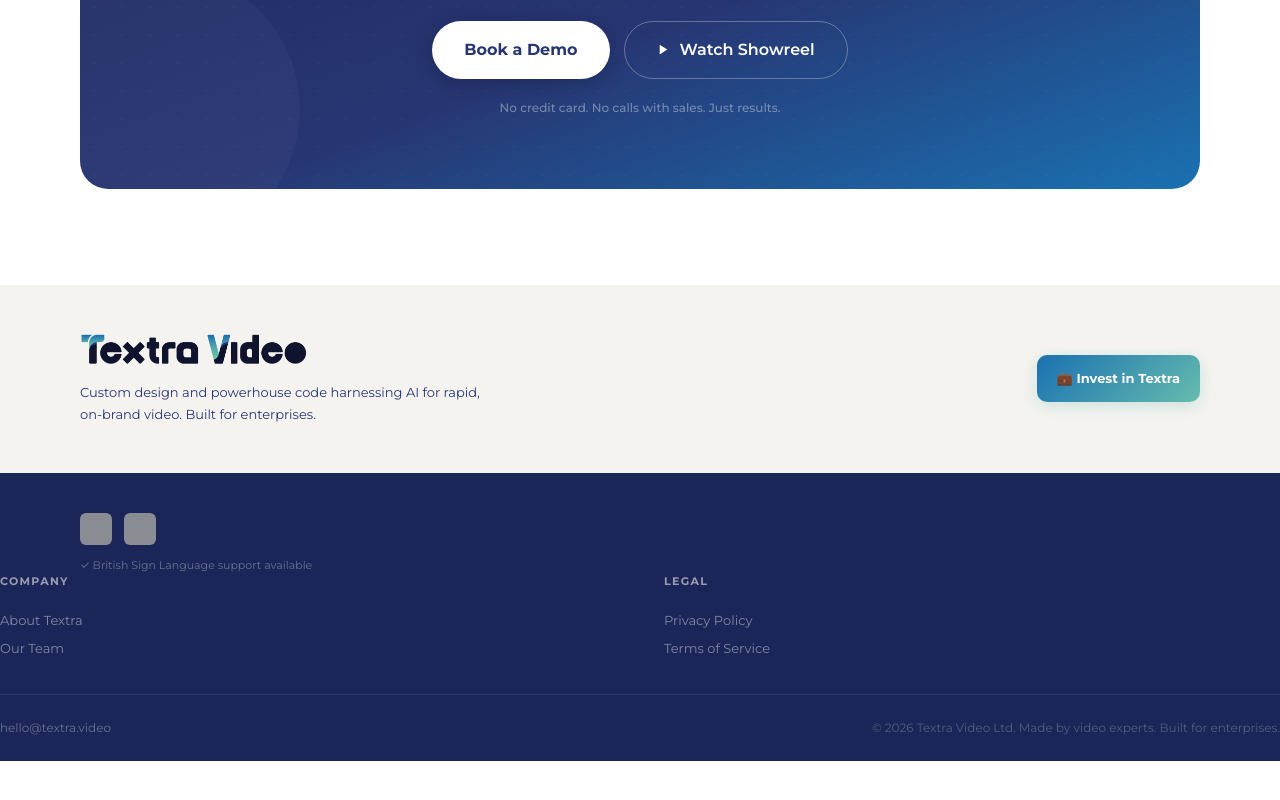
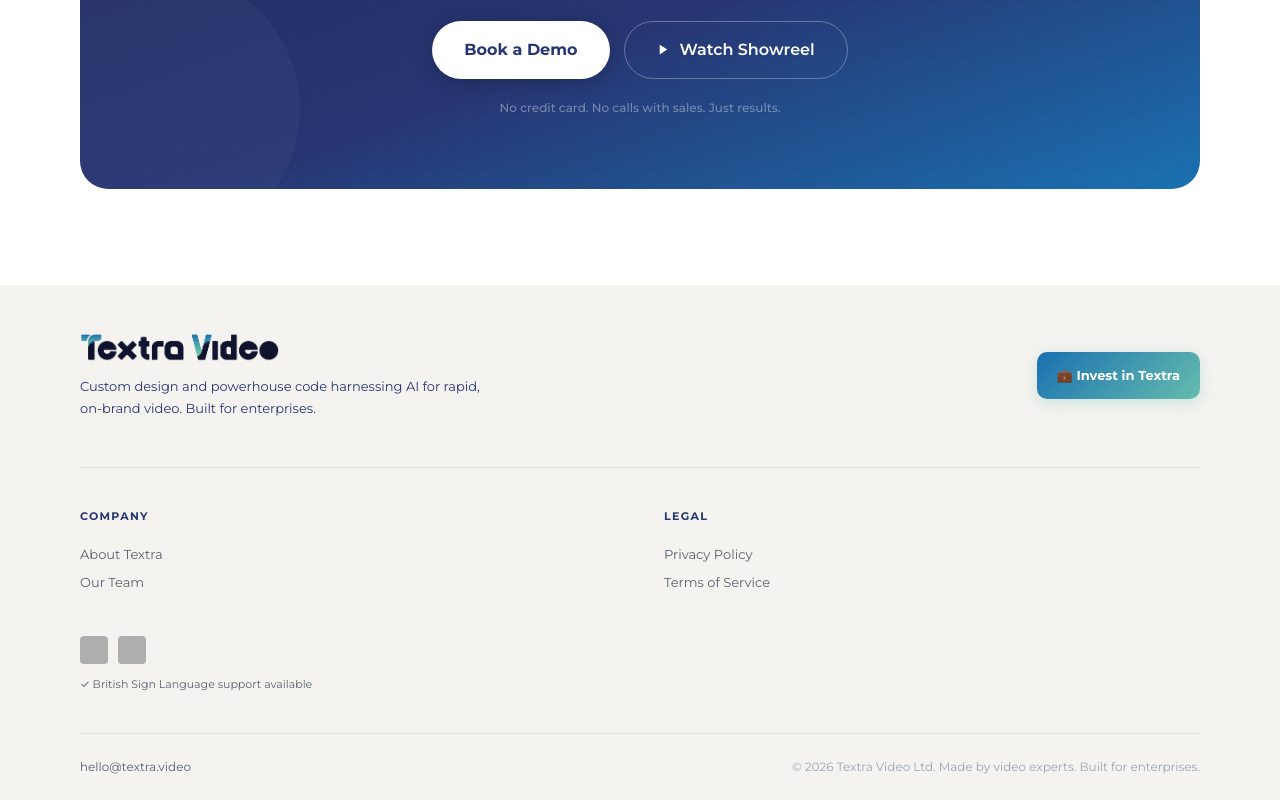
Before and after one commit to rajvalley-textra/textra-video, a Next.js app: page / in a window 1280 px wide. Shown: the part 6607-7407 px from the top of the page. Before the commit the page ends 7368 px from the top, so only its background shows below. Built offline with nearby package versions, Linux system fonts and the light colour scheme; grey boxes are pictures that could not be loaded.

Commit message:
Fix footer: make entirely bone white with black text, smaller logos and icons

```diff
--- a/components/FooterSection.tsx
+++ b/components/FooterSection.tsx
@@ -17,16 +17,16 @@
     },
   ];
 
-  const linkStyle = { fontSize: 13, color: 'rgba(255,255,255,0.45)', textDecoration: 'none' as const, lineHeight: '28px', display: 'block' as const, transition: 'color 150ms', fontWeight: 400 };
+  const linkStyle = { fontSize: 13, color: '#576170', textDecoration: 'none' as const, lineHeight: '28px', display: 'block' as const, transition: 'color 150ms', fontWeight: 400 };
 
   return (
-    <footer id="about">
-      {/* Bone white section with logo, description, and invest button */}
-      <div style={{ background: '#f5f3f0', padding: '48px 40px' }}>
-        <div style={{ ...WRAP, display: 'flex', justifyContent: 'space-between', alignItems: 'center', gap: 48, flexWrap: 'wrap' }}>
+    <footer id="about" style={{ background: '#f5f3f0' }}>
+      <div style={{ ...WRAP, paddingTop: 48, paddingBottom: 0 }}>
+        {/* Top row: logo, description, invest button */}
+        <div style={{ display: 'flex', justifyContent: 'space-between', alignItems: 'center', gap: 48, marginBottom: 48, flexWrap: 'wrap' }}>
           {/* Logo & Description */}
           <div style={{ maxWidth: 400 }}>
-            <div style={{ display: 'flex', alignItems: 'center', gap: 0, marginBottom: 16, height: 32 }}>
+            <div style={{ display: 'flex', alignItems: 'center', gap: 0, marginBottom: 14, height: 28 }}>
               <img src="/assets/logos/Textra video logo_1.png" alt="Textra Video" style={{ height: '100%', width: 'auto', objectFit: 'contain' }} />
             </div>
             <p style={{ fontSize: 13, color: '#273572', lineHeight: 1.7, margin: 0 }}>
@@ -47,48 +47,22 @@
             </a>
           </div>
         </div>
-      </div>
 
-      {/* Dark footer section */}
-      <div style={{ background: '#1b2558', paddingTop: 40, paddingBottom: 0 }}>
-        <div style={{ ...WRAP }}>
-          {/* Social section */}
-          <div style={{ display: 'flex', flexDirection: 'column', gap: 12 }}>
-            <div style={{ display: 'flex', gap: 12 }}>
-              {/* Social icons */}
-              {[
-                { label: 'LinkedIn', href: 'https://www.linkedin.com/company/textra-video', icon: '/assets/icons/linkedin.png' },
-                { label: 'Vimeo', href: 'https://vimeo.com/showcase/11919627?share=copy', icon: '/assets/icons/vimeo.png' },
-              ].map((s) => (
-                <a
-                  key={s.label}
-                  href={s.href}
-                  target="_blank"
-                  rel="noopener noreferrer"
-                  aria-label={s.label}
-                  style={{ width: 32, height: 32, borderRadius: 6, overflow: 'hidden', display: 'flex', alignItems: 'center', justifyContent: 'center', transition: 'opacity 150ms', opacity: 0.85 }}
-                  onMouseEnter={(e) => { e.currentTarget.style.opacity = '1'; }}
-                  onMouseLeave={(e) => { e.currentTarget.style.opacity = '0.85'; }}>
-                  <img src={s.icon} alt={s.label} style={{ width: '100%', height: '100%', objectFit: 'cover' }} />
-                </a>
-              ))}
-            </div>
-            <div style={{ fontSize: 11, color: 'rgba(255,255,255,0.35)' }}>✓ British Sign Language support available</div>
-          </div>
-        </div>
+        {/* Divider */}
+        <div style={{ borderTop: '1px solid rgba(0,0,0,0.08)', marginBottom: 40 }} />
 
-        {/* Link columns */}
-        <div style={{ display: 'grid', gridTemplateColumns: 'repeat(2, 1fr)', gap: 48, paddingBottom: 32, borderBottom: '1px solid rgba(255,255,255,0.08)' }}>
+        {/* Middle section: links and social */}
+        <div style={{ display: 'grid', gridTemplateColumns: 'repeat(2, 1fr)', gap: 48, marginBottom: 40 }}>
           {cols.map((col) => (
             <div key={col.title}>
-              <div style={{ fontSize: 11, fontWeight: 700, letterSpacing: '0.12em', textTransform: 'uppercase', color: 'rgba(255,255,255,0.55)', marginBottom: 16 }}>{col.title}</div>
+              <div style={{ fontSize: 11, fontWeight: 700, letterSpacing: '0.12em', textTransform: 'uppercase', color: '#273572', marginBottom: 16 }}>{col.title}</div>
               {col.links.map((link) => (
                 <a
                   key={link}
                   href={link === 'Privacy Policy' ? '/privacy' : link === 'Terms of Service' ? '/terms' : '#'}
                   style={linkStyle}
-                  onMouseEnter={(e) => { e.currentTarget.style.color = 'rgba(255,255,255,0.82)'; }}
-                  onMouseLeave={(e) => { e.currentTarget.style.color = 'rgba(255,255,255,0.45)'; }}>
+                  onMouseEnter={(e) => { e.currentTarget.style.color = '#273572'; }}
+                  onMouseLeave={(e) => { e.currentTarget.style.color = '#576170'; }}>
                   {link}
                 </a>
               ))}
@@ -96,16 +70,39 @@
           ))}
         </div>
 
+        {/* Social icons section */}
+        <div style={{ display: 'flex', flexDirection: 'column', gap: 12, marginBottom: 40 }}>
+          <div style={{ display: 'flex', gap: 10 }}>
+            {[
+              { label: 'LinkedIn', href: 'https://www.linkedin.com/company/textra-video', icon: '/assets/icons/linkedin.png' },
+              { label: 'Vimeo', href: 'https://vimeo.com/showcase/11919627?share=copy', icon: '/assets/icons/vimeo.png' },
+            ].map((s) => (
+              <a
+                key={s.label}
+                href={s.href}
+                target="_blank"
+                rel="noopener noreferrer"
+                aria-label={s.label}
+                style={{ width: 28, height: 28, borderRadius: 4, overflow: 'hidden', display: 'flex', alignItems: 'center', justifyContent: 'center', transition: 'opacity 150ms', opacity: 0.8 }}
+                onMouseEnter={(e) => { e.currentTarget.style.opacity = '1'; }}
+                onMouseLeave={(e) => { e.currentTarget.style.opacity = '0.8'; }}>
+                <img src={s.icon} alt={s.label} style={{ width: '100%', height: '100%', objectFit: 'cover' }} />
+              </a>
+            ))}
+          </div>
+          <div style={{ fontSize: 11, color: '#576170' }}>✓ British Sign Language support available</div>
+        </div>
+
         {/* Bottom: copyright */}
-        <div style={{ padding: '24px 0', display: 'flex', justifyContent: 'space-between', alignItems: 'center', flexWrap: 'wrap', gap: 32 }}>
+        <div style={{ paddingTop: 24, paddingBottom: 24, borderTop: '1px solid rgba(0,0,0,0.08)', display: 'flex', justifyContent: 'space-between', alignItems: 'center', flexWrap: 'wrap', gap: 32 }}>
           <a
             href="mailto:hello@textra.video"
-            style={{ fontSize: 12, color: 'rgba(255,255,255,0.35)', textDecoration: 'none', transition: 'color 150ms' }}
-            onMouseEnter={(e) => { e.currentTarget.style.color = 'rgba(255,255,255,0.65)'; }}
-            onMouseLeave={(e) => { e.currentTarget.style.color = 'rgba(255,255,255,0.35)'; }}>
+            style={{ fontSize: 12, color: '#576170', textDecoration: 'none', transition: 'color 150ms' }}
+            onMouseEnter={(e) => { e.currentTarget.style.color = '#273572'; }}
+            onMouseLeave={(e) => { e.currentTarget.style.color = '#576170'; }}>
             hello@textra.video
           </a>
-          <div style={{ fontSize: 12, color: 'rgba(255,255,255,0.25)' }}>
+          <div style={{ fontSize: 12, color: '#9aa5b1' }}>
             © 2026 Textra Video Ltd. Made by video experts. Built for enterprises.
           </div>
         </div>
--- a/components/NavBar.tsx
+++ b/components/NavBar.tsx
@@ -31,7 +31,7 @@
       transition: 'all 280ms cubic-bezier(0,0,0.2,1)',
     }}>
       <div style={{ ...WRAP, display: 'flex', alignItems: 'center', height: 70 }}>
-        <a href="#" style={{ display: 'flex', alignItems: 'center', gap: 0, textDecoration: 'none', flexShrink: 0, height: 36 }}>
+        <a href="#" style={{ display: 'flex', alignItems: 'center', gap: 0, textDecoration: 'none', flexShrink: 0, height: 28 }}>
           <img src="/assets/logos/Textra video logo_1.png" alt="Textra Video" style={{ height: '100%', width: 'auto', objectFit: 'contain' }} />
         </a>
 
```
